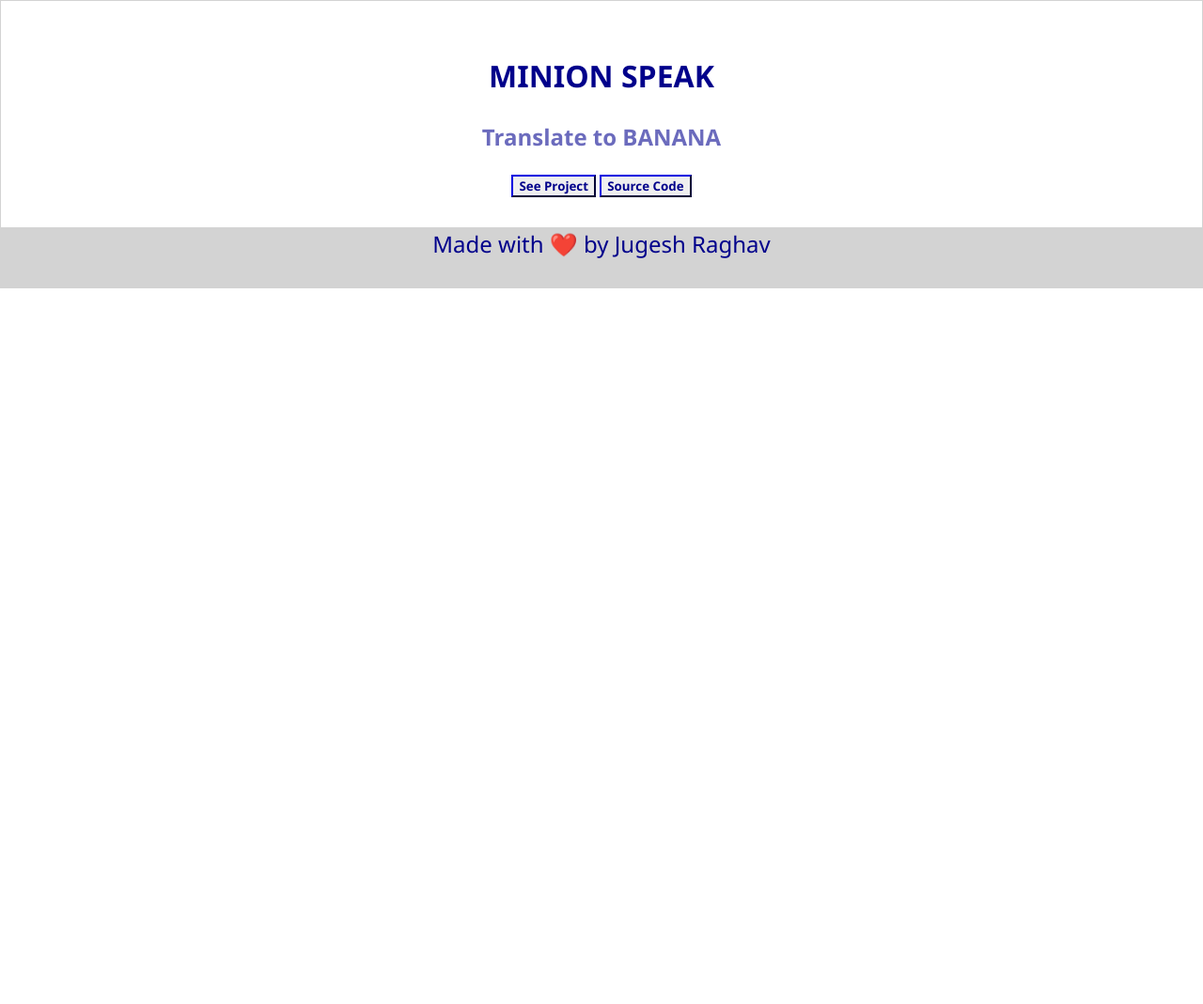
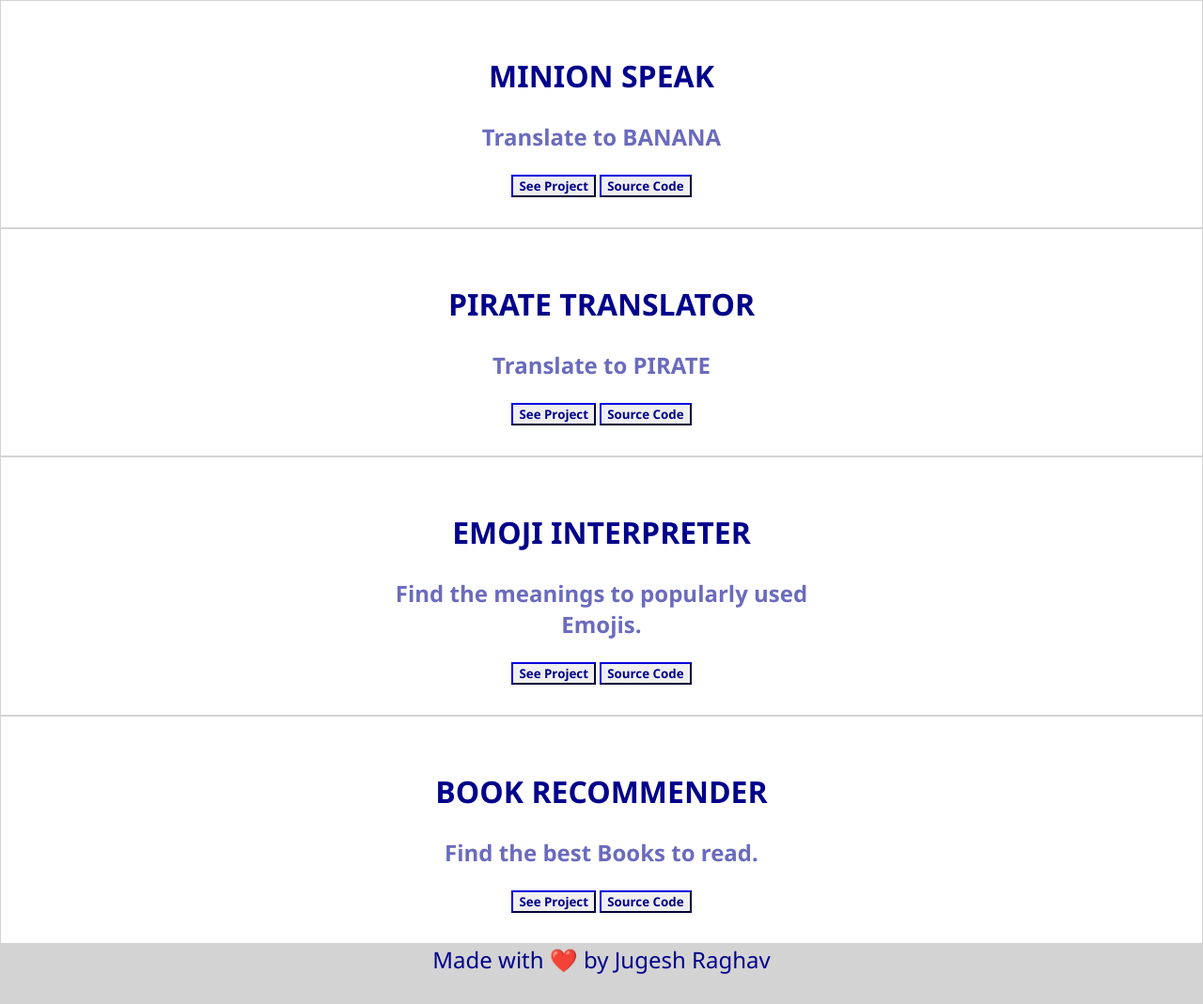
Before and after one commit to jugeshraghav/neog_camp, a plain HTML site: page projects.html in a window 1280 px wide. Shown: the part 1162-2231 px from the top of the page at 94% size. Before the commit the page ends 1469 px from the top, so only its background shows below. Drawn offline with Linux system fonts and the light colour scheme.

Commit message:
mark 9
Project added

```diff
--- a/projects.html
+++ b/projects.html
@@ -43,8 +43,26 @@
         <div>
             <h1 class="secondary_heading">minion speak</h1>
             <p class="secondary_description">Translate to BANANA</p>
-            <button>See Project</button>
-        <button>Source Code</button>
+            <button><a href="symphonious-cupcake-a7ccf5.netlify.app/" target="_blank">See Project</a></button>
+            <button><a href="https://github.com/jugeshraghav/neog_minion_speak" >Source Code</a></button>
+        </div>
+        <div>
+            <h1 class="secondary_heading">Pirate Translator</h1>
+            <p class="secondary_description">Translate to PIRATE</p>
+            <button><a href="https://golden-pika-e11ef6.netlify.app" target="_blank">See Project</a></button>
+            <button><a href="https://github.com/jugeshraghav/neog_mark_7" >Source Code</a></button>
+        </div>
+        <div>
+            <h1 class="secondary_heading">Emoji Interpreter</h1>
+            <p class="secondary_description">Find the meanings to popularly used Emojis.</p>
+            <button><a href="https://ut2zch.csb.app/" target="_blank">See Project</a></button>
+            <button><a href="https://codesandbox.io/s/neog-mark8-ut2zch" >Source Code</a></button>
+        </div>
+        <div>
+            <h1 class="secondary_heading">Book Recommender</h1>
+            <p class="secondary_description">Find the best Books to read.</p>
+            <button><a href="https://s6fc0e.csb.app/" target="_blank">See Project</a></button>
+            <button><a href="https://codesandbox.io/s/book-recommender-s6fc0e" >Source Code</a></button>
         </div>
     </section>
 
```
